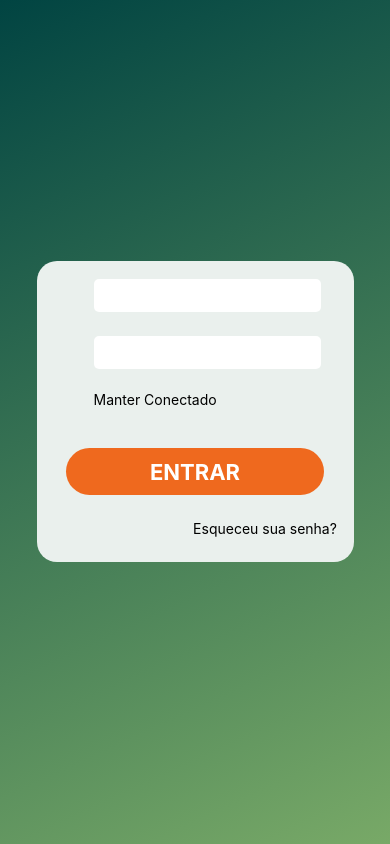
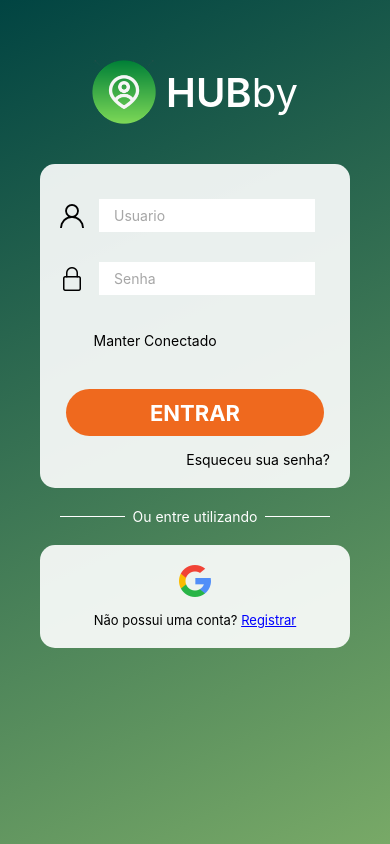
Before and after one commit to BrendoDouglas/hubbyProject, a React Native app: screen /Sign in a window 390 px wide. Built offline with nearby package versions, Linux system fonts and the light colour scheme.

Commit message:
finalizando tela de login

```diff
--- a/App.js
+++ b/App.js
@@ -19,7 +19,7 @@ export default function App() {
      * e com o 'contentStyle: flex:1' faco com que as paginas criadas tenham tamanho de 100% da view */
 
     <NavigationContainer>
-      <Stack.Navigator initialRouteName="Signup" screenOptions={{headerShown: false, contentStyle:{flex:1}}}>
+      <Stack.Navigator initialRouteName="Sign" screenOptions={{headerShown: false, contentStyle:{flex:1}}}>
         <Stack.Screen name="Home" component={Home}/>
         <Stack.Screen name="Sign" component={Sign}/>
         <Stack.Screen name="Signup" component={Signup}/>
--- a/pages/sign/index.js
+++ b/pages/sign/index.js
@@ -1,32 +1,69 @@
 import { LinearGradient } from 'expo-linear-gradient';
-import { Text, TouchableOpacity, View } from 'react-native';
+import { Text, TouchableOpacity, View, Image, TextInput } from 'react-native';
+
 import React from 'react'
 import styles from './styles'
 
-export default function Login(){
+import logo from "../../assets/logo.png";
+import google32 from "../../assets/google32.png";
+import person24 from "../../assets/person24.png";
+import lock24 from "../../assets/lock24.png";
+
+export default function Login({ navigation: { goBack, navigate } }){
     return(
         <LinearGradient
-            style={styles.background}
             colors={['#014442', '#78A967']}
             start={{x: 0, y: 0}}
             end={{x: 1, y: 1}}
-        >
+            style={{ padding: 40, flex: 1}}>
 
-            <View style={styles.container}>
-                <View style={styles.user}>
+            <View style={styles.logopalavra}>
+                <Image source={logo} style={{width:64, height:64}}/>
+                <Text style={styles.titleLogo}>
+                <Text style={styles.bold}>HUB</Text>
+                by
+                </Text>
+            </View>
 
+            <View style={styles.formLogin}>
+
+                <View style={styles.inputIcon}>
+                    <Image source={person24} style={{width:24, height:24}}/>
+                    <TextInput placeholder='Usuario' style={styles.input} placeholderTextColor='#4d4d4d80'/>
                 </View>
-                <View style={styles.password}>
 
+                <View style={styles.inputIcon}>
+                    <Image source={lock24} style={{width:24, height:24}}/>
+                    <TextInput placeholder='Senha' style={styles.input} placeholderTextColor='#4d4d4d80'/>
                 </View>
+
                 <Text style={styles.fixLogin}>Manter Conectado</Text>
                 <TouchableOpacity style={styles.buttonLogin}>
                     <Text style={styles.textLogin}>ENTRAR</Text>
                 </TouchableOpacity>
-                <TouchableOpacity>
-                    <Text style={styles.textMissPass}>Esqueceu sua senha?</Text>
+                <TouchableOpacity style={{alignSelf:'flex-end', marginTop: 15}}>
+                    <Text>Esqueceu sua senha?</Text>
                 </TouchableOpacity>
             </View>
-      </LinearGradient>
+
+
+            <View style={{flexDirection:'row', alignItems:'center', padding:20,}}>
+                <View style={styles.lineSeparator} />
+                <View>
+                <Text style={{width: 140, textAlign:'center', color:'#fff'}}>Ou entre utilizando</Text>
+                </View>
+                <View style={styles.lineSeparator} />
+            </View>
+
+            <View style={styles.orLogin}>
+                <Image source={google32} style={{width:32, height:32, marginBottom: 15}}/>
+                <View>
+                <Text style={{fontSize: 13}}>
+                    Não possui uma conta? <Text onPress={() => navigate("Signup")} style={styles.textLink}>Registrar</Text>
+                </Text>
+                </View>
+            </View>
+
+        </LinearGradient>
     );
 };
--- a/pages/sign/styles.js
+++ b/pages/sign/styles.js
@@ -1,10 +1,65 @@
 import { StyleSheet } from "react-native";
 
 const styles = StyleSheet.create({
+    bold: {
+        fontWeight: '600',
+    },
+    input: {
+      width: '85%',
+      backgroundColor: 'white',
+      height: 33,
+      paddingLeft:15,
+      margin:15
+    },
+    inputIcon: {
+      width: '100%',
+      flexDirection: 'row',
+      alignItems: 'center',
+      justifyContent: 'center',
+      textAlign: 'center',
+    },
+    lineSeparator: {
+        flex: 1,
+        height: 1,
+        backgroundColor:'#fff'
+    },
+    textLink: {
+        textDecorationLine:'underline',
+        color:'blue',
+        fontSize: 13,
+    },
+    orLogin: {
+        width: '100%',
+        padding: 20,
+        flexDirection: 'column',
+        alignItems: 'center',
+        backgroundColor: '#FFFFFFE6',
+        borderRadius:15,
+    },
     background: {
       flex: 1,
       alignItems: 'center',
       justifyContent: 'center',
+    },
+    logopalavra: {
+        flexDirection: 'row',
+        alignItems: 'center',
+        justifyContent: 'center',
+        margin: 20,
+    },
+    titleLogo: {
+        fontSize:40,
+        color: 'white',
+        marginLeft:10
+    },
+    formLogin: {
+      flexDirection: 'column',
+      alignItems: 'center',
+      justifyContent: 'center',
+      backgroundColor: '#FFFFFFE6',
+      borderRadius:15,
+      padding: 20,
+      marginTop: 20,
     },
     container: {
         marginTop: -21,
@@ -49,10 +104,6 @@ const styles = StyleSheet.create({
         fontSize: 22,
         fontWeight: 'bold'
     },
-    textMissPass:{
-        marginTop: 25,
-        marginLeft: 140
-    }
   });
 
   export default styles;
--- a/pages/signup/index.js
+++ b/pages/signup/index.js
@@ -32,12 +32,12 @@ export default function Signup({ navigation: { goBack, navigate } }) {
           <TextInput placeholder='Usuario' style={styles.input} placeholderTextColor='#4d4d4d80'/>
         </View>
         <View style={styles.inputIcon}>
+          <Image source={email24} style={{width:24, height:24}}/>
+          <TextInput placeholder='E-mail' style={styles.input} placeholderTextColor='#4d4d4d80'/>
+        </View>
+        <View style={styles.inputIcon}>
           <Image source={lock24} style={{width:24, height:24}}/>
           <TextInput placeholder='Senha' style={styles.input} placeholderTextColor='#4d4d4d80'/>
-        </View>
-        <View style={styles.inputIcon}>
-          <Image source={email24} style={{width:24, height:24}}/>
-          <TextInput placeholder='E-mail' style={styles.input} placeholderTextColor='#4d4d4d80'/>
         </View>
 
         <Pressable style={styles.buttonRegister} onPress={() => navigate('MainMenu')}>
@@ -64,7 +64,7 @@ export default function Signup({ navigation: { goBack, navigate } }) {
         <Image source={google32} style={{width:32, height:32, marginBottom: 15}}/>
         <View>
           <Text style={{fontSize: 13}}>
-            Já possui uma conta? <Text style={styles.textLink}>Entrar</Text>
+            Já possui uma conta? <Text onPress={() => navigate('Sign')} style={styles.textLink}>Entrar</Text>
           </Text>
         </View>
       </View>
```
